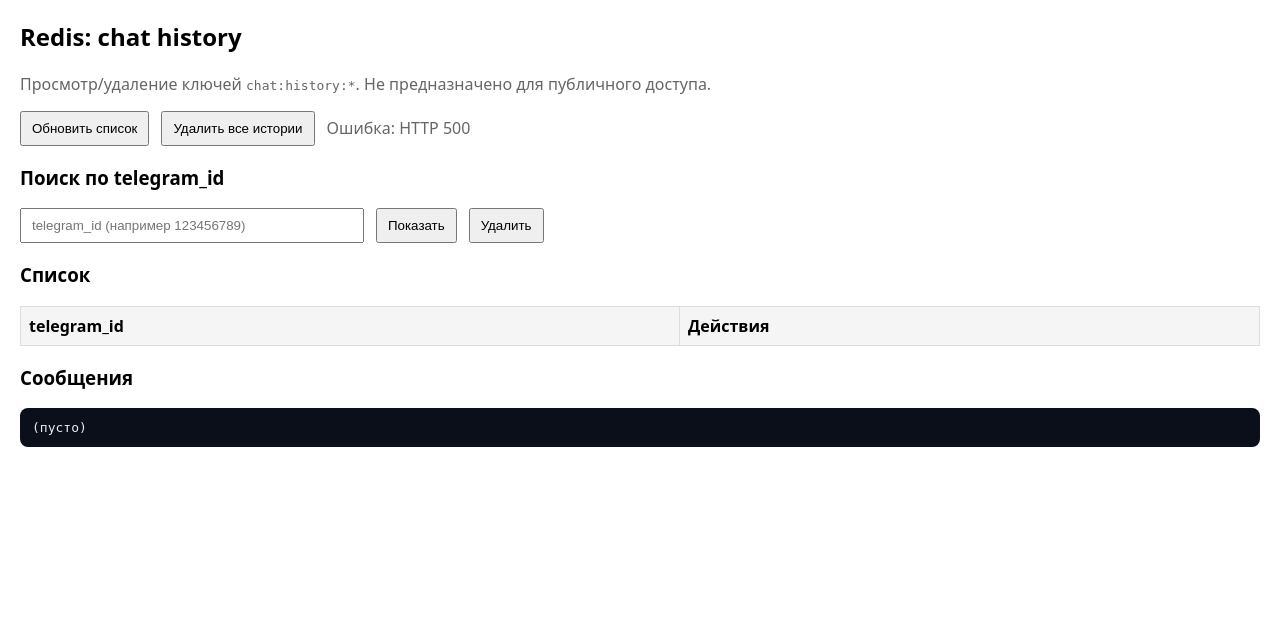
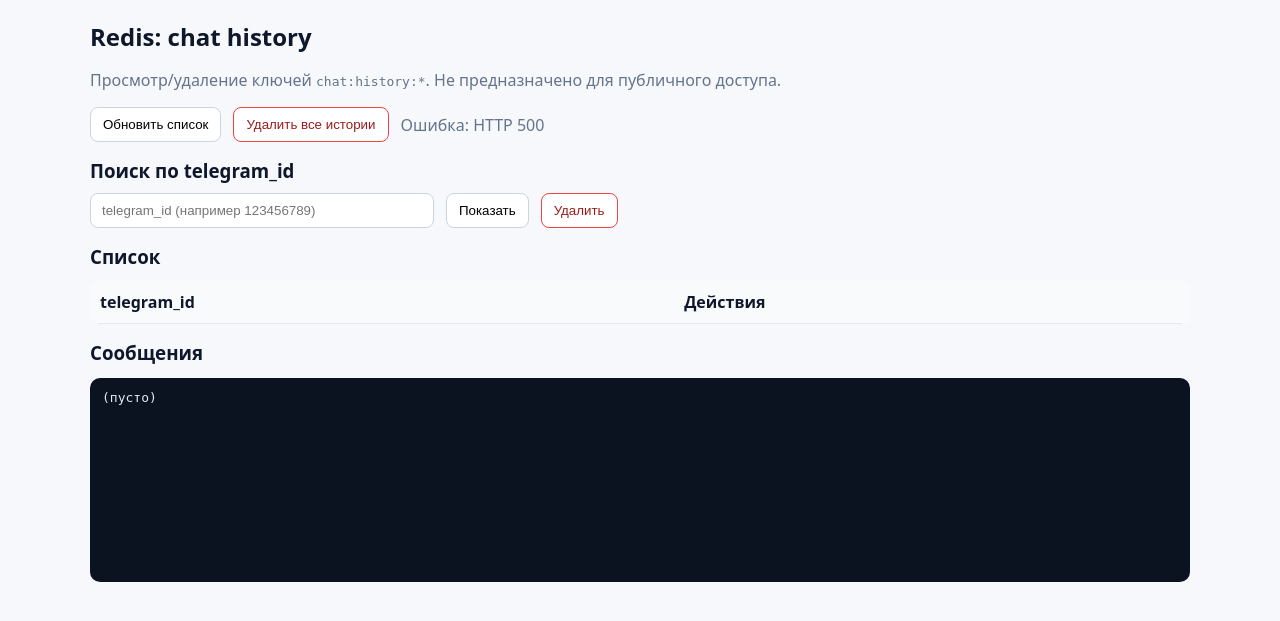
Before and after one commit to mmobik/personal-rag-agent, a FastAPI app: page /ui/chat-history in a window 1280 px wide. Shown: the top 621 px of the page. Run offline with FastAPI, Linux system fonts and the light colour scheme; data that the repository does not hold is empty; parts of the project's set-up code (start-up, migrations or seed data) failed here and were passed over.

Commit message:
Refactor chat history UI and routing in agent-service. Moved HTML content to a separate template file and updated the main application to serve static files. Improved code organization by importing the admin chat history router correctly.

```diff
--- a/agent-service/app/main.py
+++ b/agent-service/app/main.py
@@ -1,11 +1,14 @@
 from fastapi import FastAPI
-from app.api.endpoints import users, chat, admin_chat_history, ui
+from fastapi.staticfiles import StaticFiles
+from app.api.endpoints import users, chat, ui
+from app.api.endpoints.admin_chat_history import router as admin_chat_history_router
 
 app = FastAPI(title="Agent Service")
+app.mount("/static", StaticFiles(directory="app/static"), name="static")
 
 app.include_router(users.router, prefix="/api/v1")
 app.include_router(chat.router, prefix="/api/v1")
-app.include_router(admin_chat_history.router, prefix="/api/v1")
+app.include_router(admin_chat_history_router, prefix="/api/v1")
 app.include_router(ui.router)
 
 @app.get("/")
--- /dev/null
+++ b/agent-service/app/static/css/chat_history.css
@@ -0,0 +1,80 @@
+body {
+  font-family: system-ui, -apple-system, Segoe UI, Roboto, Arial, sans-serif;
+  margin: 20px;
+  background: #f6f8fb;
+  color: #0f172a;
+}
+
+.container {
+  max-width: 1100px;
+  margin: 0 auto;
+}
+
+h2, h3 {
+  margin: 16px 0 10px;
+}
+
+.muted {
+  color: #64748b;
+}
+
+.row {
+  display: flex;
+  gap: 12px;
+  align-items: center;
+  flex-wrap: wrap;
+}
+
+input {
+  padding: 9px 11px;
+  min-width: 320px;
+  border: 1px solid #cbd5e1;
+  border-radius: 8px;
+  background: #fff;
+}
+
+button {
+  padding: 9px 12px;
+  cursor: pointer;
+  border: 1px solid #cbd5e1;
+  border-radius: 8px;
+  background: #fff;
+}
+
+button:hover {
+  background: #f1f5f9;
+}
+
+.danger {
+  border-color: #ef4444;
+  color: #991b1b;
+}
+
+table {
+  border-collapse: collapse;
+  width: 100%;
+  margin-top: 12px;
+  background: #fff;
+  border-radius: 10px;
+  overflow: hidden;
+}
+
+th,
+td {
+  border-bottom: 1px solid #e2e8f0;
+  padding: 10px;
+  text-align: left;
+}
+
+th {
+  background: #f8fafc;
+}
+
+pre {
+  background: #0b1220;
+  color: #e2e8f0;
+  padding: 12px;
+  border-radius: 10px;
+  overflow: auto;
+  min-height: 180px;
+}
--- a/agent-service/app/templates/chat_history.html
+++ b/agent-service/app/templates/chat_history.html
@@ -4,25 +4,16 @@
     <meta charset="utf-8" />
     <meta name="viewport" content="width=device-width, initial-scale=1" />
     <title>Agent Service - Redis chat history</title>
-    <style>
-      body { font-family: system-ui, -apple-system, Segoe UI, Roboto, Arial, sans-serif; margin: 20px; }
-      .row { display: flex; gap: 12px; align-items: center; flex-wrap: wrap; }
-      input { padding: 8px 10px; min-width: 320px; }
-      button { padding: 8px 10px; cursor: pointer; }
-      pre { background: #0b0f19; color: #e6edf3; padding: 12px; border-radius: 8px; overflow: auto; }
-      table { border-collapse: collapse; width: 100%; margin-top: 12px; }
-      th, td { border: 1px solid #ddd; padding: 8px; text-align: left; }
-      th { background: #f5f5f5; }
-      .muted { color: #666; }
-    </style>
+    <link rel="stylesheet" href="/static/css/chat_history.css" />
   </head>
   <body>
+    <div class="container">
       <h2>Redis: chat history</h2>
       <p class="muted">Просмотр/удаление ключей <code>chat:history:*</code>. Не предназначено для публичного доступа.</p>
 
       <div class="row">
         <button id="refresh">Обновить список</button>
-      <button id="deleteAll">Удалить все истории</button>
+        <button id="deleteAll" class="danger">Удалить все истории</button>
         <span id="status" class="muted"></span>
       </div>
 
@@ -30,7 +21,7 @@
       <div class="row">
         <input id="tid" placeholder="telegram_id (например 123456789)" />
         <button id="loadOne">Показать</button>
-      <button id="deleteOne">Удалить</button>
+        <button id="deleteOne" class="danger">Удалить</button>
       </div>
 
       <h3>Список</h3>
@@ -46,101 +37,8 @@
 
       <h3>Сообщения</h3>
       <pre id="messages">(пусто)</pre>
+    </div>
 
-    <script>
-      const statusEl = document.getElementById('status');
-      const listEl = document.getElementById('list');
-      const tidEl = document.getElementById('tid');
-      const messagesEl = document.getElementById('messages');
-
-      function setStatus(s) { statusEl.textContent = s; }
-
-      async function api(path, opts) {
-        const res = await fetch(path, opts);
-        const text = await res.text();
-        let data = null;
-        try { data = text ? JSON.parse(text) : null; } catch {}
-        if (!res.ok) {
-          throw new Error((data && (data.detail || data.message)) || text || ('HTTP ' + res.status));
-        }
-        return data;
-      }
-
-      async function refresh() {
-        setStatus('Загрузка...');
-        listEl.innerHTML = '';
-        try {
-          const data = await api('/api/v1/admin/chat-histories');
-          setStatus('Найдено: ' + data.count);
-          for (const id of data.telegram_ids) {
-            const tr = document.createElement('tr');
-            const td1 = document.createElement('td');
-            td1.textContent = id;
-            const td2 = document.createElement('td');
-            const b1 = document.createElement('button');
-            b1.textContent = 'Показать';
-            b1.onclick = () => loadHistory(id);
-            const b2 = document.createElement('button');
-            b2.textContent = 'Удалить';
-            b2.onclick = () => deleteHistory(id);
-            td2.appendChild(b1);
-            td2.appendChild(document.createTextNode(' '));
-            td2.appendChild(b2);
-            tr.appendChild(td1);
-            tr.appendChild(td2);
-            listEl.appendChild(tr);
-          }
-        } catch (e) {
-          setStatus('Ошибка: ' + e.message);
-        }
-      }
-
-      async function loadHistory(id) {
-        messagesEl.textContent = '(загрузка...)';
-        try {
-          const data = await api('/api/v1/admin/chat-histories/' + encodeURIComponent(id) + '?last_n=50');
-          messagesEl.textContent = JSON.stringify(data.messages, null, 2);
-          tidEl.value = id;
-        } catch (e) {
-          messagesEl.textContent = 'Ошибка: ' + e.message;
-        }
-      }
-
-      async function deleteHistory(id) {
-        if (!confirm('Удалить историю для ' + id + '?')) return;
-        try {
-          await api('/api/v1/admin/chat-histories/' + encodeURIComponent(id), { method: 'DELETE' });
-          await refresh();
-          if (tidEl.value === id) messagesEl.textContent = '(пусто)';
-        } catch (e) {
-          alert('Ошибка: ' + e.message);
-        }
-      }
-
-      async function deleteAll() {
-        if (!confirm('Удалить ВСЕ истории?')) return;
-        try {
-          const data = await api('/api/v1/admin/chat-histories', { method: 'DELETE' });
-          alert('Удалено ключей: ' + data.deleted);
-          await refresh();
-          messagesEl.textContent = '(пусто)';
-        } catch (e) {
-          alert('Ошибка: ' + e.message);
-        }
-      }
-
-      document.getElementById('refresh').onclick = refresh;
-      document.getElementById('deleteAll').onclick = deleteAll;
-      document.getElementById('loadOne').onclick = () => {
-        const id = (tidEl.value || '').trim();
-        if (id) loadHistory(id);
-      };
-      document.getElementById('deleteOne').onclick = () => {
-        const id = (tidEl.value || '').trim();
-        if (id) deleteHistory(id);
-      };
-
-      refresh();
-    </script>
+    <script src="/static/js/chat_history.js"></script>
   </body>
 </html>
```
Also changed, not shown: agent-service/app/api/endpoints/ui.py (+3 -151 lines), agent-service/app/static/js/chat_history.js (added, +103 -0 lines). Lines whose indentation alone changed are shown as unchanged.
